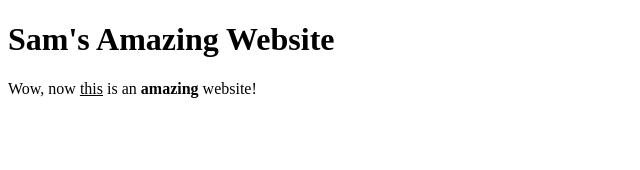
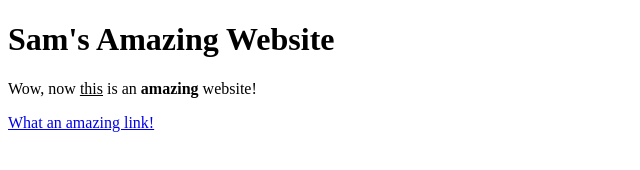
Before and after one commit to ss4258/ecs22, a plain HTML site: page index.html in a window 1280 px wide. Shown: the whole page, without its empty margins (0-640 px from the left). Drawn offline with Linux system fonts and the light colour scheme.

Commit message:
added link

```diff
--- a/index.html
+++ b/index.html
@@ -3,5 +3,6 @@
  <body>
  	<h1>Sam's Amazing Website</h1>
   <p>Wow, now <u>this</u> is an <b>amazing</b> website!</p>
+  <p><a href="https://www.google.com/">What an amazing link!</a></p>
  </body>
 </html>
```
